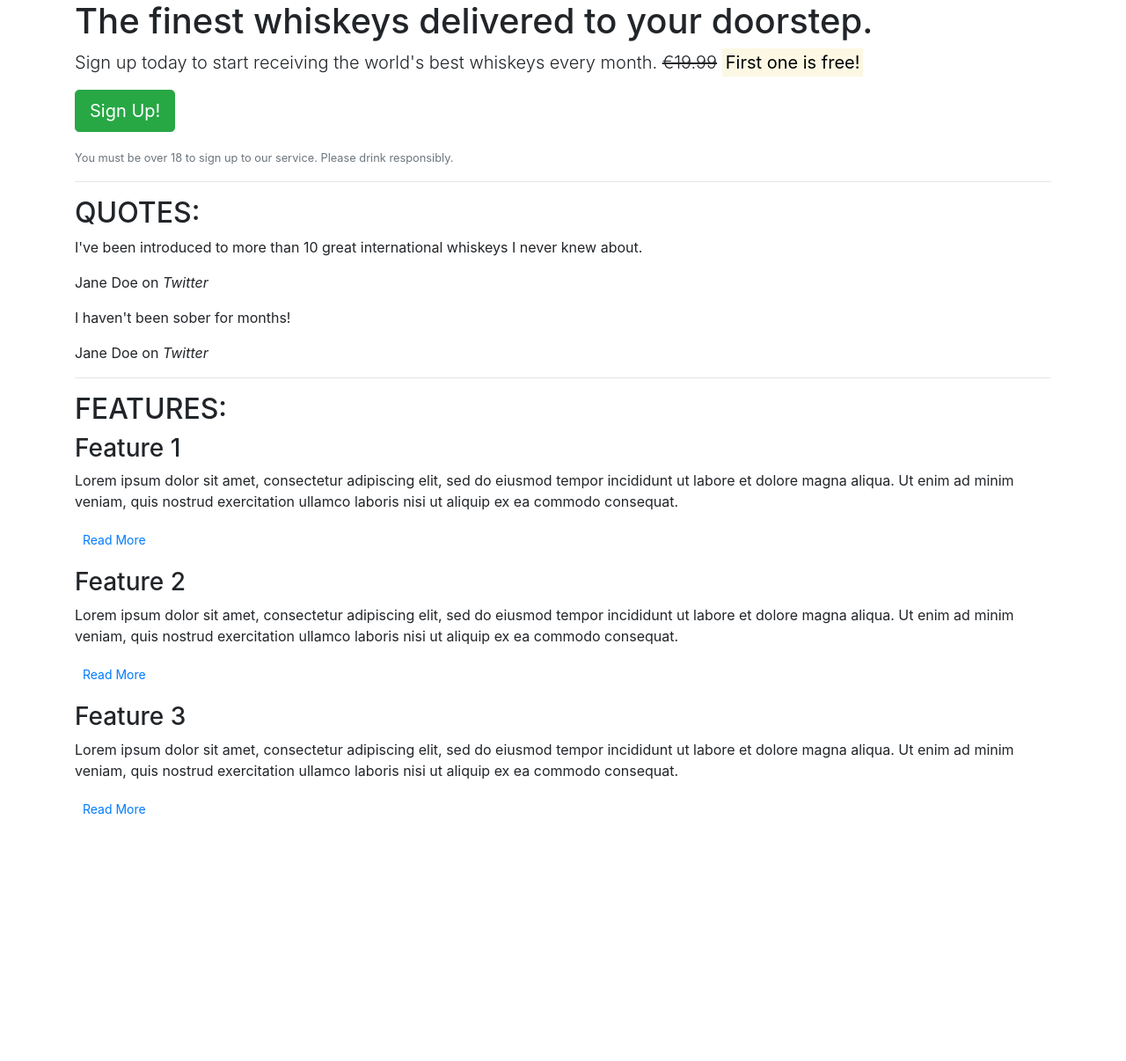
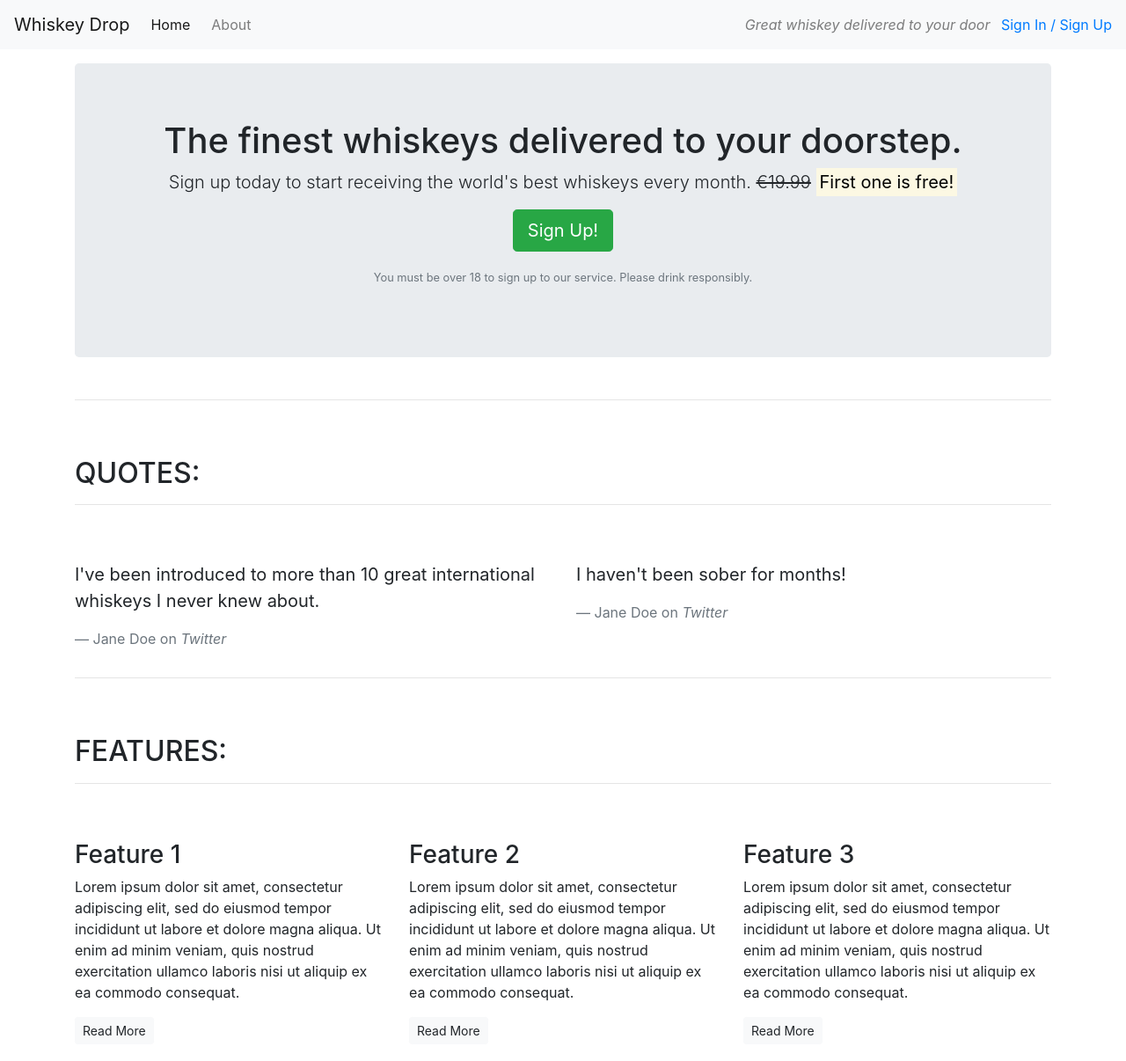
Before and after one commit to 2macs/whiskey-drop, a plain HTML site: page index.html in a window 1280 px wide. Shown: the top 1206 px of the page at 88% size. Before the commit the page ends 951 px from the top, so only its background shows below. Drawn offline with nearby package versions, Linux system fonts and the light colour scheme.

Commit message:
Update index.html

```diff
--- a/index.html
+++ b/index.html
@@ -9,49 +9,94 @@
 </head>
 
 <body>
-    <article class="container">
+    <!--Nav-->
+    <nav class="navbar navbar-light navbar-expand-sm bg-light">
+        <a href="/" class="navbar-brand">
+                    Whiskey Drop</a>
+        <ul class="navbar-nav mr-auto">
+            <li class="active nav-item mr-2"><a class="nav-link" href="/">Home</a></li>
+            <li class="nav-item mr-2"><a class="nav-link" href="">About</a></li>
+            <li class="nav-item mr-2 d-block d-sm-none"><a class="nav-link" href="">Sign In / Sign Up</a></li>
+        </ul>
+
+        <div class="d-none d-md-block">
+            <p class="navbar-text my-auto mr-2"><i>Great whiskey delivered to your door</i></p>
+            <a href="/login">Sign In / Sign Up</a>
+        </div>
+        <!--</div>-->
+    </nav>
+    <article class="container mt-3">
         <!-- Callout -->
-        <section class="callout">
+        <div class="row">
+            <div class="col-12">
+                <section class="callout jumbotron text-center">
                     <h1>The finest whiskeys delivered to your doorstep.</h1>
-            <p class="lead">Sign up today to start receiving the world's best whiskeys every month. <s>€19.99</s> <strong><mark>First one is free!</mark></strong></p>
+                    <p class="lead">Sign up today to start receiving the world's best whiskeys every month.
+                        <s class="d-none d-sm-inline">€19.99</s>
+                        <span class="d-inline d-sm-none"><br></span>
+                        <strong><mark>First one is free!</mark></strong></p>
                     <p><button class="btn btn-lg btn-success">Sign Up!</button></p>
                     <p class="text-muted"><small>You must be over 18 to sign up to our service. Please drink responsibly.</small></p>
                 </section>
+            </div>
+        </div>
         <!-- /.callout -->
         <hr>
-
         <!-- Quotes -->
         <section class="quotes">
+            <div class="row">
+                <div class="col-12 my-5">
                     <h2 class="text-uppercase">Quotes:</h2>
-            <blockquote class="quote">
+                    <hr />
+                </div>
+            </div>
+            <div class="row">
+                <div class="col-12 col-md-6">
+                    <blockquote class="blockquote">
                         <p>I've been introduced to more than 10 great international whiskeys I never knew about.</p>
-                <footer>Jane Doe on <cite title="Twitter">Twitter</cite></footer>
+                        <footer class="blockquote-footer">Jane Doe on <cite title="Twitter">Twitter</cite></footer>
                     </blockquote>
-            <blockquote class="quote">
+                </div>
+                <div class="col-12 col-md-6">
+                    <blockquote class="blockquote">
                         <p>I haven't been sober for months!</p>
-                <footer>Jane Doe on <cite title="Twitter">Twitter</cite></footer>
+                        <footer class="blockquote-footer">Jane Doe on <cite title="Twitter">Twitter</cite></footer>
                     </blockquote>
+                </div>
+            </div>
         </section>
         <!-- /.quotes -->
         <hr>
-
         <!-- Features -->
         <section class="features">
+            <div class="row">
+                <div class="col-12 my-5">
                     <h2 class="text-uppercase">Features:</h2>
+                    <hr />
+                </div>
+            </div>
+            <div class="row">
+                <div class="col-12 col-md-6 col-lg-4">
                     <div class="feature">
                         <h3>Feature 1</h3>
                         <p>Lorem ipsum dolor sit amet, consectetur adipiscing elit, sed do eiusmod tempor incididunt ut labore et dolore magna aliqua. Ut enim ad minim veniam, quis nostrud exercitation ullamco laboris nisi ut aliquip ex ea commodo consequat.</p>
-                <p><a class="btn btn-sm btn-default" href="">Read More</a></p>
+                        <p><a class="btn btn-sm btn-light" href="">Read More</a></p>
                     </div>
+                </div>
+                <div class="col-12 col-md-6 col-lg-4">
                     <div class="feature">
                         <h3>Feature 2</h3>
                         <p>Lorem ipsum dolor sit amet, consectetur adipiscing elit, sed do eiusmod tempor incididunt ut labore et dolore magna aliqua. Ut enim ad minim veniam, quis nostrud exercitation ullamco laboris nisi ut aliquip ex ea commodo consequat.</p>
-                <p><a class="btn btn-sm btn-default" href="">Read More</a></p>
+                        <p><a class="btn btn-sm btn-light" href="">Read More</a></p>
                     </div>
+                </div>
+                <div class="col-12 d-md-none d-lg-block col-lg-4">
                     <div class="feature">
                         <h3>Feature 3</h3>
                         <p>Lorem ipsum dolor sit amet, consectetur adipiscing elit, sed do eiusmod tempor incididunt ut labore et dolore magna aliqua. Ut enim ad minim veniam, quis nostrud exercitation ullamco laboris nisi ut aliquip ex ea commodo consequat.</p>
-                <p><a class="btn btn-sm btn-default" href="">Read More</a></p>
+                        <p><a class="btn btn-sm btn-light" href="">Read More</a></p>
+                    </div>
+                </div>
             </div>
         </section>
         <!-- /.features -->
@@ -59,3 +104,17 @@
 </body>
 
 </html>
+Footer
+© 2022 GitHub, Inc.
+Footer navigation
+Terms
+Privacy
+Security
+Status
+Docs
+Contact GitHub
+Pricing
+API
+Training
+Blog
+About
```
Lines whose indentation alone changed are shown as unchanged.
